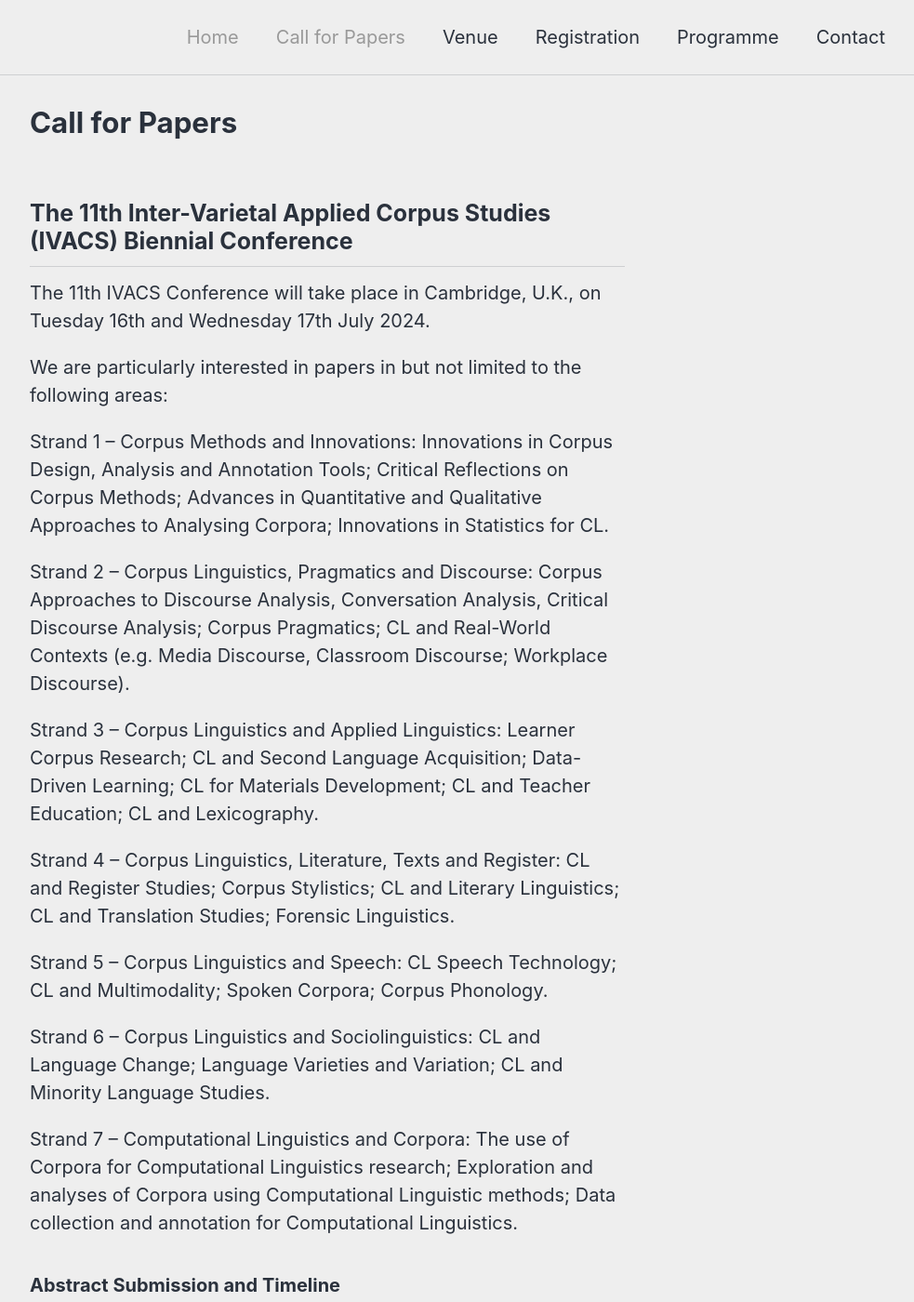
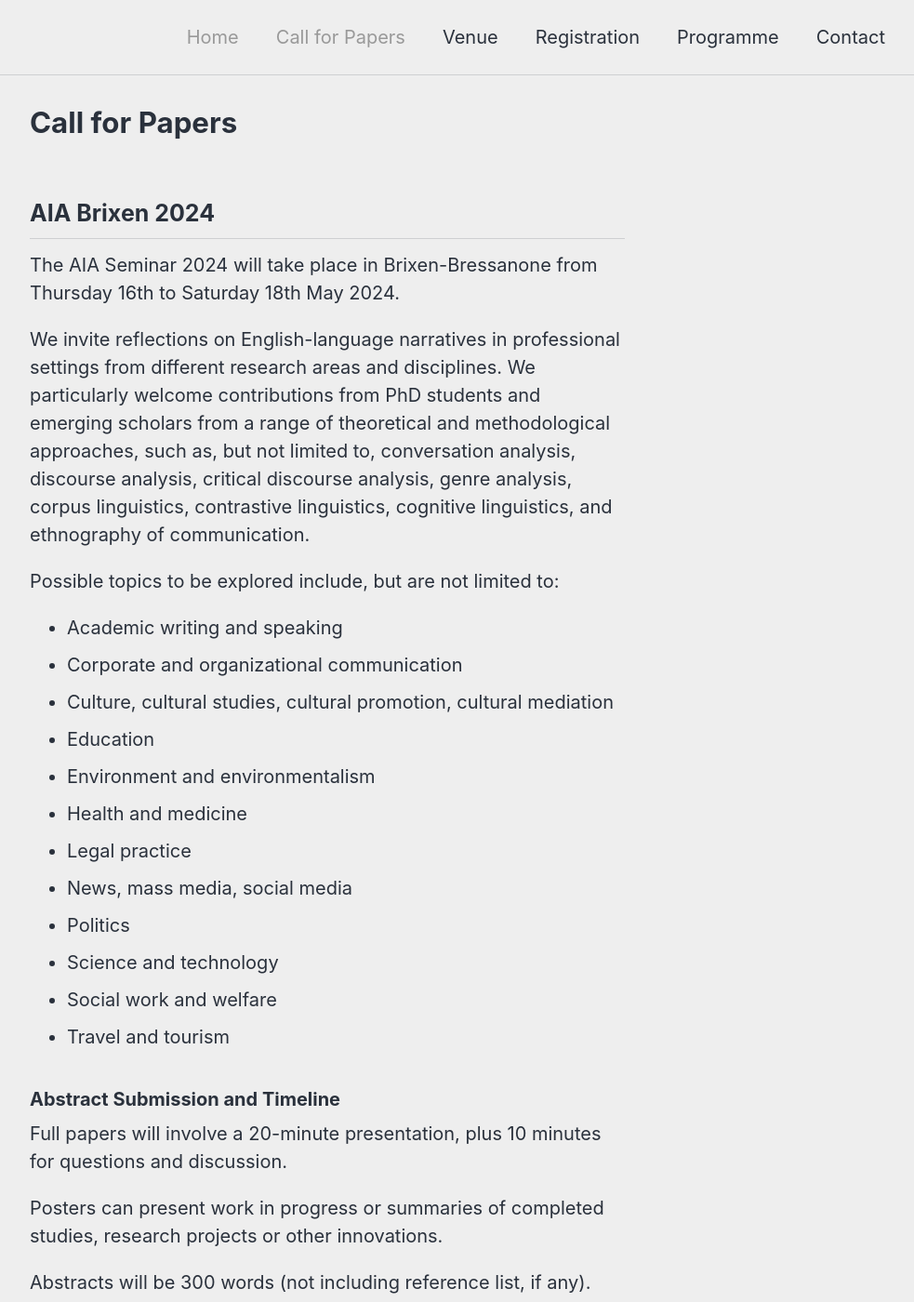
Before and after one commit to gfburton/aiabrixen2024, a Jekyll site: the page built from _pages/cfp.md, in a window 1280 px wide and 1400 px high. Shown: the whole window at 93% size, without its empty margins (288-1271 px from the left). Built offline with Jekyll 4.4.1, drawn with Linux system fonts in a browser that asks for light colours; cached includes are drawn as plain includes; nearby versions of some CDN libraries; some of the changed text lies outside the part shown.

Commit message:
Update cfp.md

```diff
--- a/_pages/cfp.md
+++ b/_pages/cfp.md
@@ -6,25 +6,26 @@ sidebar: false
 toc: false
 ---
 
-## The 11th Inter-Varietal Applied Corpus Studies (IVACS) Biennial Conference
+## AIA Brixen 2024
 
-The 11th IVACS Conference will take place in Cambridge, U.K., on Tuesday 16th and Wednesday 17th July 2024.
+The AIA Seminar 2024 will take place in Brixen-Bressanone from Thursday 16th to Saturday 18th May 2024.
 
-We are particularly interested in papers in but not limited to the following areas:
+We invite reflections on English-language narratives in professional settings from different research areas and disciplines. We particularly welcome contributions from PhD students and emerging scholars from a range of theoretical and methodological approaches, such as, but not limited to, conversation analysis, discourse analysis, critical discourse analysis, genre analysis, corpus linguistics, contrastive linguistics, cognitive linguistics, and ethnography of communication.
 
-Strand 1 – Corpus Methods and Innovations: Innovations in Corpus Design, Analysis and Annotation Tools; Critical Reflections on Corpus Methods; Advances in Quantitative and Qualitative Approaches to Analysing Corpora; Innovations in Statistics for CL.
+Possible topics to be explored include, but are not limited to:
 
-Strand 2 – Corpus Linguistics, Pragmatics and Discourse: Corpus Approaches to Discourse Analysis, Conversation Analysis, Critical Discourse Analysis; Corpus Pragmatics; CL and Real-World Contexts (e.g. Media Discourse, Classroom Discourse; Workplace Discourse).
-
-Strand 3 – Corpus Linguistics and Applied Linguistics: Learner Corpus Research; CL and Second Language Acquisition; Data-Driven Learning; CL for Materials Development; CL and Teacher Education; CL and Lexicography.
-
-Strand 4 – Corpus Linguistics, Literature, Texts and Register: CL and Register Studies; Corpus Stylistics; CL and Literary Linguistics; CL and Translation Studies; Forensic Linguistics.
-
-Strand 5 – Corpus Linguistics and Speech: CL Speech Technology; CL and Multimodality; Spoken Corpora; Corpus Phonology.
-
-Strand 6 – Corpus Linguistics and Sociolinguistics: CL and Language Change; Language Varieties and Variation; CL and Minority Language Studies.
-
-Strand 7 – Computational Linguistics and Corpora: The use of Corpora for Computational Linguistics research; Exploration and analyses of Corpora using Computational Linguistic methods; Data collection and annotation for Computational Linguistics.
+-	Academic writing and speaking
+-	Corporate and organizational communication
+-	Culture, cultural studies, cultural promotion, cultural mediation
+-	Education
+-	Environment and environmentalism
+-	Health and medicine
+-	Legal practice
+-	News, mass media, social media
+-	Politics
+-	Science and technology
+-	Social work and welfare
+-	Travel and tourism
 
 
 ### Abstract Submission and Timeline
@@ -32,26 +33,18 @@ Strand 7 – Computational Linguistics and Corpora: The use of Corpora for Compu
 Full papers will involve a 20-minute presentation, plus 10 minutes for questions and discussion.
 
 Posters can present work in progress or summaries of completed studies, research projects or other innovations.
-Posters will be printed in portrait A0 size.
 
 Abstracts will be 300 words (not including reference list, if any).
 
-Note that the deadlines are 11.59 pm <a target="_blank" href="https://www.timeanddate.com/time/zone/timezone/utc-12">UTC -12h</a> ("anywhere on Earth"). So e.g. in the UK and Ireland (UTC-0) the deadline is 11.59am the morning after the stated date.
 
 <style>
 .news-table { font-size: .9em; table-layout: fixed;}
 .news-table tr td:nth-child(1) { font-weight: bold; width: 10em; }
 </style>
-| Abstract deadline | 20th December, 2023
-| Notification | 31st January, 2024
-| Conference | 16th-17th July, 2024
+| Abstract deadline | 15th March, 2024
+| Notification | 15th April, 2024
+| Conference | 16th-18th May, 2024
 
 {: .news-table}
 
-Submission of abstracts: [OpenReview](https://openreview.net/group?id=IVACS/2024/Conference)
-
-
-### Seeking Reviewers
-
-Would you have time to help us review the abstracts in January? Maximum 5 per person.
-Please sign up [here](https://forms.gle/BkopQZ12esXMAnv36)
+Submission of abstracts: [OpenReview](https://openreview.net/xxx)
```
